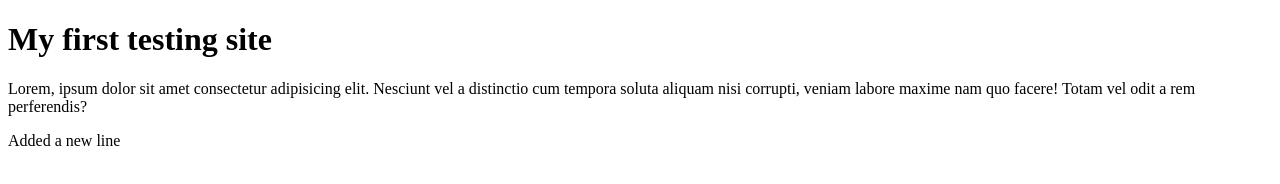
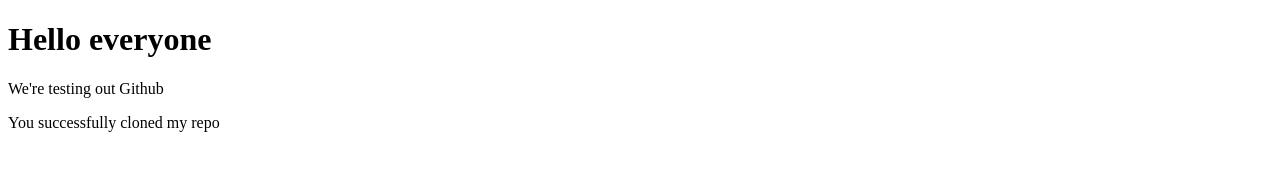
Before and after one commit to MilaSoul/Demo1, a plain HTML site: page index.html in a window 1280 px wide. Drawn offline with Linux system fonts and the light colour scheme.

Commit message:
Update index.html

```diff
--- a/index.html
+++ b/index.html
@@ -6,9 +6,9 @@
     <title>Document</title>
 </head>
 <body>
-    <h1>My first testing site</h1>
-    <p>Lorem, ipsum dolor sit amet consectetur adipisicing elit. Nesciunt vel a distinctio cum tempora soluta aliquam nisi corrupti, veniam labore maxime nam quo facere! Totam vel odit a rem perferendis?</p>
+    <h1>Hello everyone</h1>
+    <p>We're testing out Github</p>
 
-    <p>Added a new line</p>
+    <p>You successfully cloned my repo</p>
 </body>
 </html>
```
